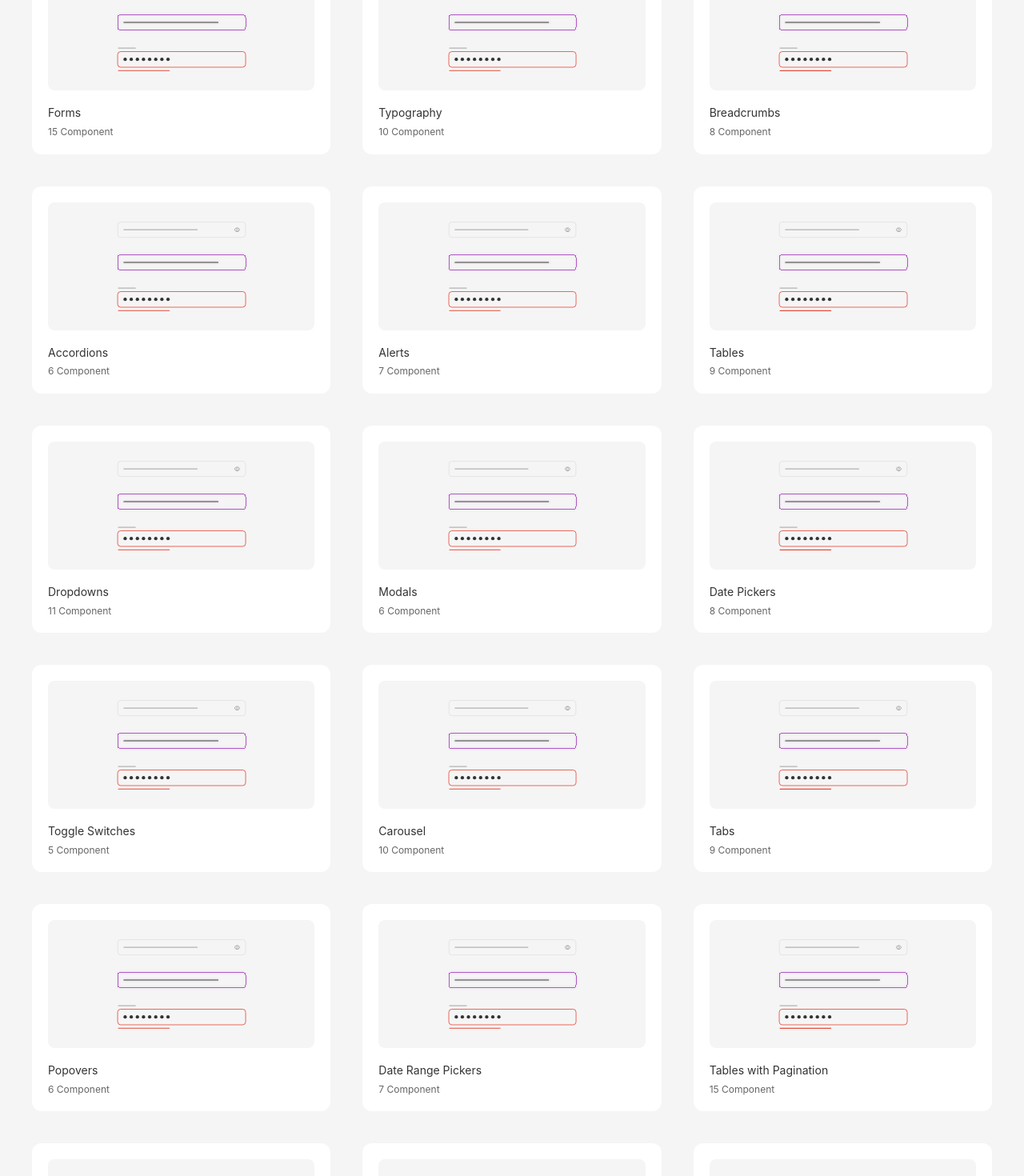
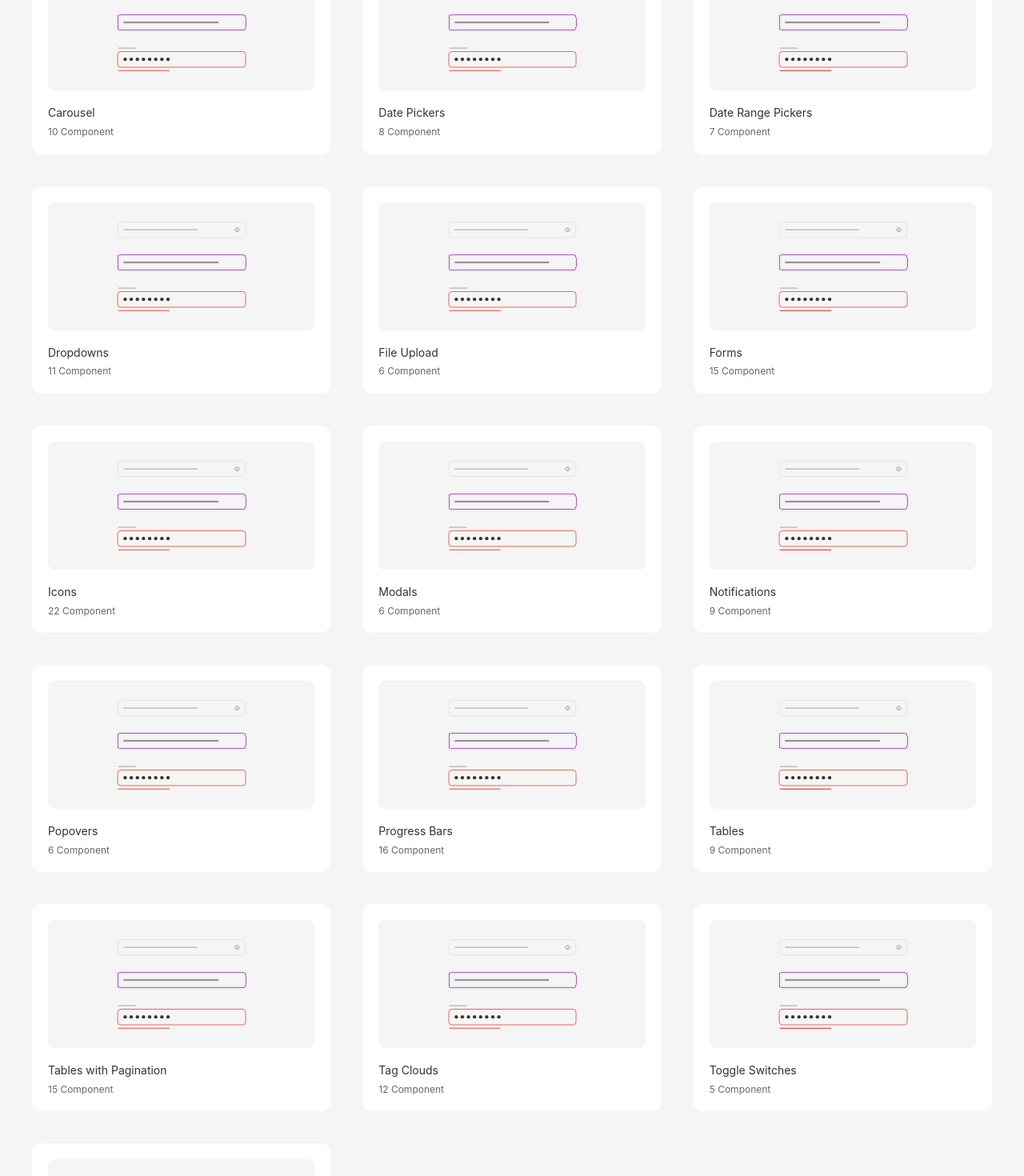
Before and after one commit to victorgbaye/Fig-jam, a React (Vite) app: page / in a window 1280 px wide. Shown: the part 1180-2650 px from the top of the page at 80% size. Built offline with nearby package versions, Linux system fonts and the light colour scheme.

Commit message:
scroll to top

```diff
--- a/src/components/compound/Footer/Footer.module.scss
+++ b/src/components/compound/Footer/Footer.module.scss
@@ -1,7 +1,6 @@
 .footerWrapper{
     position: fixed;
     bottom: 40px;
-    width: 94.5%;
     max-width: 100%;
     .FooterIcon{
         max-height: 64px;
@@ -25,6 +24,7 @@
     align-self: center;
     padding: 20px;
     border-radius: 12px;
+    width: 94.5%;
 
     .footerPages{
         display: flex;
--- /dev/null
+++ b/src/components/compound/ScrollToTop/ScrollToTop.jsx
@@ -0,0 +1,42 @@
+import  { useState, useEffect } from 'react';
+import arrowUp from '../../../assets/arrowUp.svg'
+import styles from './ScrollToTop.module.scss'
+
+const ScrollToTop = () => {
+    const [isVisible, setIsVisible] = useState(false);
+
+    // Show the button when the user scrolls down 100 pixels
+    const handleScroll = () => {
+      if (window.scrollY > 300) {
+        setIsVisible(true);
+      } else {
+        setIsVisible(false);
+      }
+    };
+
+    // Scroll to the top of the page with a smooth animation
+    const scrollToTop = () => {
+      window.scrollTo({ top: 0, behavior: 'smooth' });
+    };
+
+    // Attach the scroll event listener when the component mounts
+    useEffect(() => {
+      window.addEventListener('scroll', handleScroll);
+
+      // Clean up the event listener when the component unmounts
+      return () => {
+        window.removeEventListener('scroll', handleScroll);
+      };
+    }, []);
+  return (
+    <div className={styles.ScrollToTop}
+    id="scrollToTopButton"
+    onClick={scrollToTop}
+    style={{ display: isVisible ? 'flex' : 'none' }}
+    >
+        <img src={arrowUp}/>
+    </div>
+  )
+}
+
+export default ScrollToTop
--- /dev/null
+++ b/src/components/compound/ScrollToTop/ScrollToTop.module.scss
@@ -0,0 +1,21 @@
+.ScrollToTop{
+    position: fixed;
+    right: 12px;
+    bottom: 10.698px;
+    display: flex;
+    align-items: center;
+    place-content: center;
+    justify-content: center;
+    margin: 0 auto;
+    width: 40px;
+    height: 40px;
+    padding: 23.111px;
+    border-radius: 72.222px;
+    border: 0.722px solid var(--neutral-dividers-borders, #CCC);
+    background: var(--neutral-background-primary, #FFF);
+    img{
+    }
+}
+.ScrollToTop:hover{
+    cursor: pointer;
+}
--- a/src/pages/Home/FigCardData.jsx
+++ b/src/pages/Home/FigCardData.jsx
@@ -1,151 +1,158 @@
 import CategoryThumbnail from '../../assets/CategoryThumbnail.svg';
 
 export const FigCardData = [
-  // Elements
+    // Accordions
+    {
+      title: 'Accordions',
+      componentLength: 6,
+      img: CategoryThumbnail,
+      category: 'Elements',
+    },
+    // Alerts
+    {
+      title: 'Alerts',
+      componentLength: 7,
+      img: CategoryThumbnail,
+      category: 'Elements',
+    },
+    // Avatars
+    {
+      title: 'Avatars',
+      componentLength: 10,
+      img: CategoryThumbnail,
+      category: 'Elements',
+    },
+    // Badges
+    {
+      title: 'Badges',
+      componentLength: 14,
+      img: CategoryThumbnail,
+      category: 'Elements',
+    },
+    // Breadcrumbs
+    {
+      title: 'Breadcrumbs',
+      componentLength: 8,
+      img: CategoryThumbnail,
+      category: 'Elements',
+    },
+    // Buttons
+    {
+      title: 'Buttons',
+      componentLength: 19,
+      img: CategoryThumbnail,
+      category: 'Elements',
+    },
+    // Carousel
+    {
+      title: 'Carousel',
+      componentLength: 10,
+      img: CategoryThumbnail,
+      category: 'Patterns',
+    },
+    // Date Pickers
+    {
+      title: 'Date Pickers',
+      componentLength: 8,
+      img: CategoryThumbnail,
+      category: 'Patterns',
+    },
+    // Date Range Pickers
+    {
+      title: 'Date Range Pickers',
+      componentLength: 7,
+      img: CategoryThumbnail,
+      category: 'Patterns',
+    },
+    // Dropdowns
+    {
+      title: 'Dropdowns',
+      componentLength: 11,
+      img: CategoryThumbnail,
+      category: 'Elements',
+    },
+    // File Upload
+    {
+      title: 'File Upload',
+      componentLength: 6,
+      img: CategoryThumbnail,
+      category: 'Patterns',
+    },
+    // Forms
+    {
+      title: 'Forms',
+      componentLength: 15,
+      img: CategoryThumbnail,
+      category: 'Elements',
+    },
+    // Icons
     {
       title: 'Icons',
       componentLength: 22,
       img: CategoryThumbnail,
       category: 'Elements',
     },
+    // Modals
     {
-    title: 'Badges',
-    componentLength: 14,
+      title: 'Modals',
+      componentLength: 6,
       img: CategoryThumbnail,
       category: 'Elements',
     },
+    // Notifications
     {
-    title: 'Avatars',
-    componentLength: 10,
+      title: 'Notifications',
+      componentLength: 9,
       img: CategoryThumbnail,
-    category: 'Elements',
+      category: 'Patterns',
     },
+    // Popovers
+    {
+      title: 'Popovers',
+      componentLength: 6,
+      img: CategoryThumbnail,
+      category: 'Patterns',
+    },
+    // Progress Bars
     {
       title: 'Progress Bars',
       componentLength: 16,
       img: CategoryThumbnail,
       category: 'Elements',
     },
+    // Tables
+    {
+      title: 'Tables',
+      componentLength: 9,
+      img: CategoryThumbnail,
+      category: 'Elements',
+    },
+    // Tables with Pagination
+    {
+      title: 'Tables with Pagination',
+      componentLength: 15,
+      img: CategoryThumbnail,
+      category: 'Patterns',
+    },
+    // Tag Clouds
     {
       title: 'Tag Clouds',
       componentLength: 12,
       img: CategoryThumbnail,
       category: 'Elements',
     },
+    // Toggle Switches
     {
-    title: 'Buttons',
-    componentLength: 19,
+      title: 'Toggle Switches',
+      componentLength: 5,
       img: CategoryThumbnail,
-    category: 'Elements',
+      category: 'Patterns',
     },
-  {
-    title: 'Forms',
-    componentLength: 15,
-    img: CategoryThumbnail,
-    category: 'Elements',
-  },
+    // Typography
     {
       title: 'Typography',
       componentLength: 10,
       img: CategoryThumbnail,
       category: 'Elements',
     },
-  {
-    title: 'Breadcrumbs',
-    componentLength: 8,
-    img: CategoryThumbnail,
-    category: 'Elements',
-  },
-  {
-    title: 'Accordions',
-    componentLength: 6,
-    img: CategoryThumbnail,
-    category: 'Elements',
-  },
-  {
-    title: 'Alerts',
-    componentLength: 7,
-    img: CategoryThumbnail,
-    category: 'Elements',
-  },
-  {
-    title: 'Tables',
-    componentLength: 9,
-    img: CategoryThumbnail,
-    category: 'Elements',
-  },
-  {
-    title: 'Dropdowns',
-    componentLength: 11,
-    img: CategoryThumbnail,
-    category: 'Elements',
-  },
-  {
-    title: 'Modals',
-    componentLength: 6,
-    img: CategoryThumbnail,
-    category: 'Elements',
-  },
-
-  // Patterns
-  {
-    title: 'Date Pickers',
-    componentLength: 8,
-    img: CategoryThumbnail,
-    category: 'Patterns',
-  },
-  {
-    title: 'Toggle Switches',
-    componentLength: 5,
-    img: CategoryThumbnail,
-    category: 'Patterns',
-  },
-  {
-    title: 'Carousel',
-    componentLength: 10,
-    img: CategoryThumbnail,
-    category: 'Patterns',
-  },
-  {
-    title: 'Tabs',
-    componentLength: 9,
-    img: CategoryThumbnail,
-    category: 'Patterns',
-  },
-  {
-    title: 'Popovers',
-    componentLength: 6,
-    img: CategoryThumbnail,
-    category: 'Patterns',
-  },
-  {
-    title: 'Date Range Pickers',
-    componentLength: 7,
-    img: CategoryThumbnail,
-    category: 'Patterns',
-  },
-  {
-    title: 'Tables with Pagination',
-    componentLength: 15,
-    img: CategoryThumbnail,
-    category: 'Patterns',
-  },
-  {
-    title: 'File Upload',
-    componentLength: 6,
-    img: CategoryThumbnail,
-    category: 'Patterns',
-  },
-  {
-    title: 'Notifications',
-    componentLength: 9,
-    img: CategoryThumbnail,
-    category: 'Patterns',
-  },
-  {
-    title: 'Accordion Lists',
-    componentLength: 8,
-    img: CategoryThumbnail,
-    category: 'Patterns',
-  },
   ];
--- a/src/pages/Home/Home.jsx
+++ b/src/pages/Home/Home.jsx
@@ -9,6 +9,7 @@ import {useGlobalContext} from '../../context'
 import { FigCardData } from './FigCardData'
 import { useState } from 'react'
 import Categories from './Categories'
+import ScrollToTop from '../../components/compound/ScrollToTop/ScrollToTop'
 const Home = () => {
   const {theme} = useGlobalContext()
   const [cardData, setCardData] = useState(FigCardData)
@@ -60,6 +61,7 @@ const Home = () => {
         </section>
         <div style={{position:'absolute', }}>
           {/* <Footer/> */}
+          <ScrollToTop/>
         </div>
     </div>
     </>
```
Also changed, not shown: src/assets/arrowUp.svg (added). Lines whose indentation alone changed are shown as unchanged.
